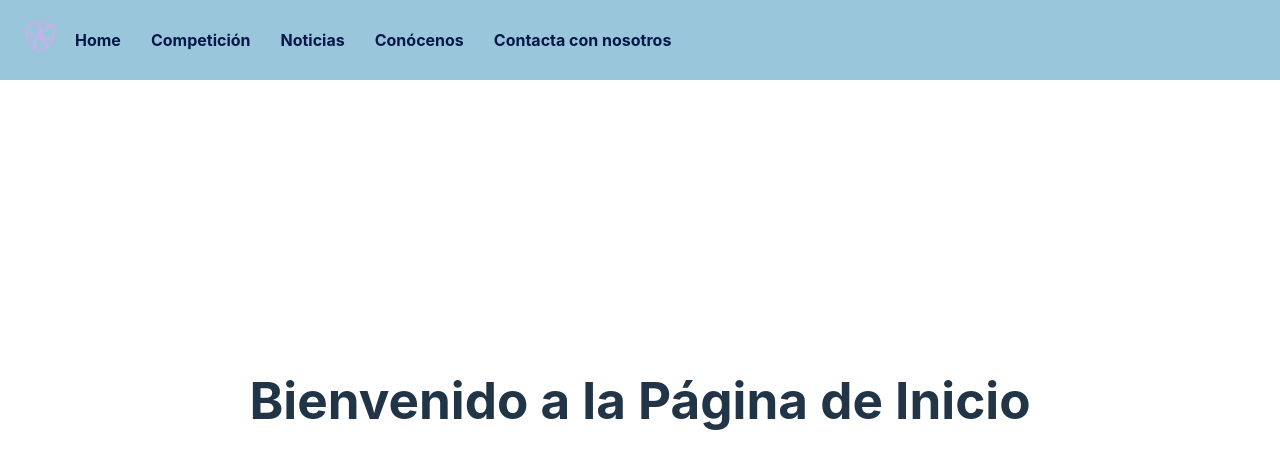
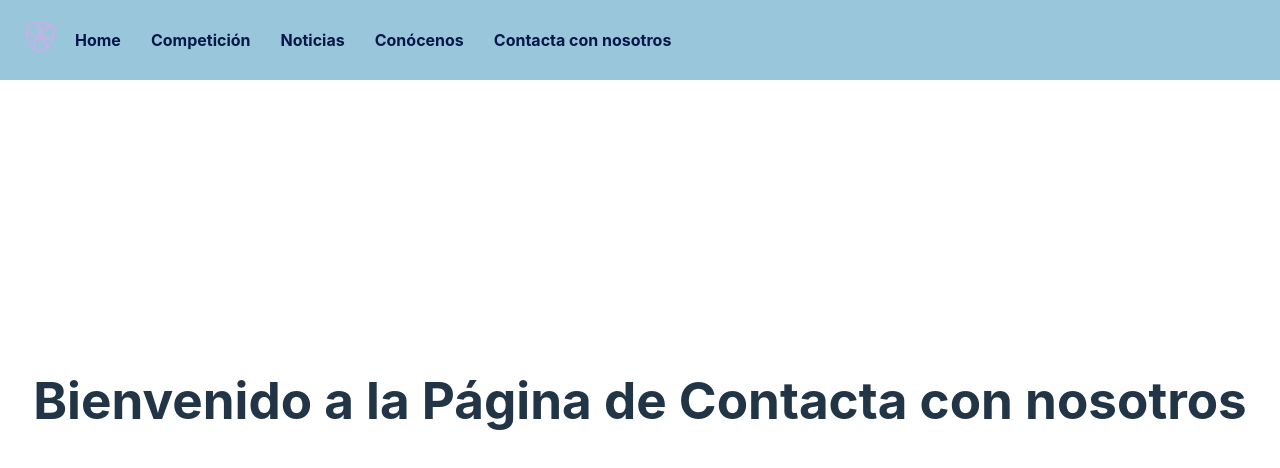
Before and after one commit to BrunoReboredo/rocketasso, a React (Vite) app in the folder web-rck/: page /contact in a window 1280 px wide. Shown: the top 468 px of the page. Built offline with nearby package versions, Linux system fonts and the light colour scheme.

Commit message:
NavBar funcional, a falta del apartado de competiciones

```diff
--- a/web-rck/package.json
+++ b/web-rck/package.json
@@ -11,7 +11,8 @@
   },
   "dependencies": {
     "react": "^18.2.0",
-    "react-dom": "^18.2.0"
+    "react-dom": "^18.2.0",
+    "react-router-dom": "^7.1.5"
   },
   "devDependencies": {
     "@types/react": "^18.2.66",
--- a/web-rck/src/App.tsx
+++ b/web-rck/src/App.tsx
@@ -1,14 +1,23 @@
 import './App.css'
+import { BrowserRouter as Router, Route, Routes } from 'react-router-dom';
 import Navbar from './Navbar';
 import Home from './pages/Home';
+import News from './pages/News';
+import MeetUs from './pages/MeetUs';
+import GetInTouch from './pages/GetInTouch';
+//import Competition from './pages/Competition';
 
 function App() {
   return (
-    <div className="App">
+    <Router>
       <Navbar />
-      <Home/>
-      {/* Otros componentes de tu aplicación */}
-    </div>
+      <Routes>
+        <Route path="/" element={<Home />} />
+        <Route path="/news" element={<News />} />
+        <Route path="/meet-us" element={<MeetUs />} />
+        <Route path="/contact" element={<GetInTouch />} />
+      </Routes>
+    </Router>
   );
 }
 
--- a/web-rck/src/Navbar.tsx
+++ b/web-rck/src/Navbar.tsx
@@ -1,20 +1,21 @@
 import './Navbar.css';
+import { Link } from 'react-router-dom';
 import logo from './assets/RCK_Logo_Cua_RenderMor.png'; // Asegúrate de que la ruta es correcta
 
 const Navbar = () => {
   return (
     <nav className="navbar">
       <div className="navbar-logo">
-        <a href="/">
+      <Link to="/">
           <img src={logo} alt="Logo de RCK" />
-        </a>
+        </Link>
       </div>
       <ul className="navbar-links">
-        <li><a href="#home">Home</a></li>
-        <li><a href="#competition">Competición</a></li>
-        <li><a href="#news">Noticias</a></li>
-        <li><a href="#meetUs">Conócenos</a></li>
-        <li><a href="#getinTouch">Contacta con nosotros</a></li>
+        <li><Link to="/">Home</Link></li>
+        <li><Link to="/competition">Competición</Link></li>
+        <li><Link to="/news">Noticias</Link></li>
+        <li><Link to="/meet-us">Conócenos</Link></li>
+        <li><Link to="/contact">Contacta con nosotros</Link></li>
       </ul>
     </nav>
   );
--- /dev/null
+++ b/web-rck/src/pages/GetInTouch.tsx
@@ -0,0 +1,13 @@
+import Navbar from '../Navbar'; // Asegúrate de importar correctamente el componente Navbar
+
+const GetInTouch = () => {
+  return (
+    <div>
+      <Navbar />
+      <h1>Bienvenido a la Página de Contacta con nosotros</h1>
+      {/* Aquí puedes agregar más contenido para la página de contactar con nosotros */}
+    </div>
+  );
+};
+
+export default GetInTouch;
--- /dev/null
+++ b/web-rck/src/pages/MeetUs.tsx
@@ -0,0 +1,13 @@
+import Navbar from '../Navbar'; // Asegúrate de importar correctamente el componente Navbar
+
+const MeetUs = () => {
+  return (
+    <div>
+      <Navbar />
+      <h1>Bienvenido a la Página de Conócenos</h1>
+      {/* Aquí puedes agregar más contenido para la página de conócenos */}
+    </div>
+  );
+};
+
+export default MeetUs;
--- /dev/null
+++ b/web-rck/src/pages/News.tsx
@@ -0,0 +1,13 @@
+import Navbar from '../Navbar'; // Asegúrate de importar correctamente el componente Navbar
+
+const News = () => {
+  return (
+    <div>
+      <Navbar />
+      <h1>Bienvenido a la Página de Noticias</h1>
+      {/* Aquí puedes agregar más contenido para la página de noticias */}
+    </div>
+  );
+};
+
+export default News;
```
Also changed, not shown: web-rck/src/pages/Competition.tsx (added), 1 other file (tests, documents, lock files or other folders).
